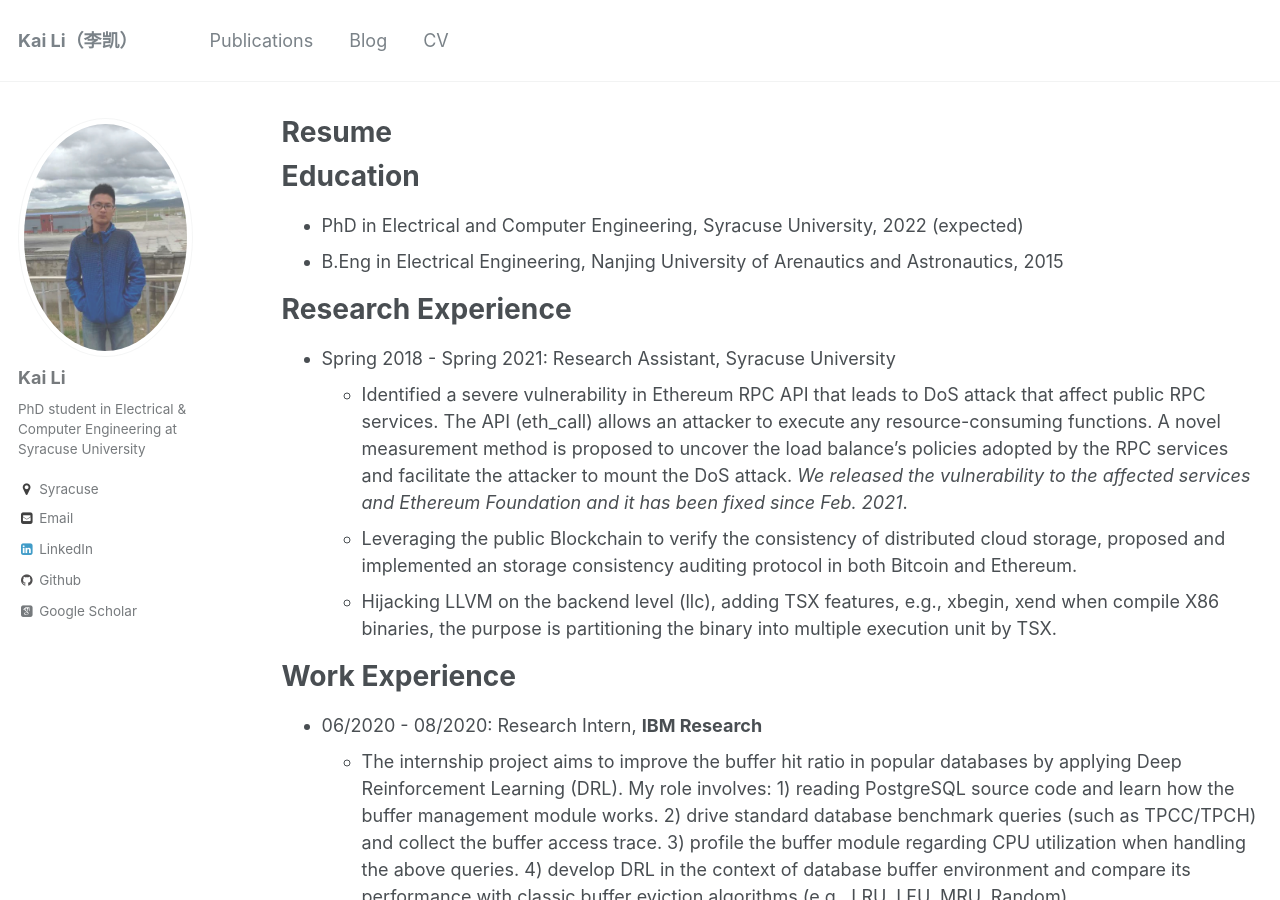
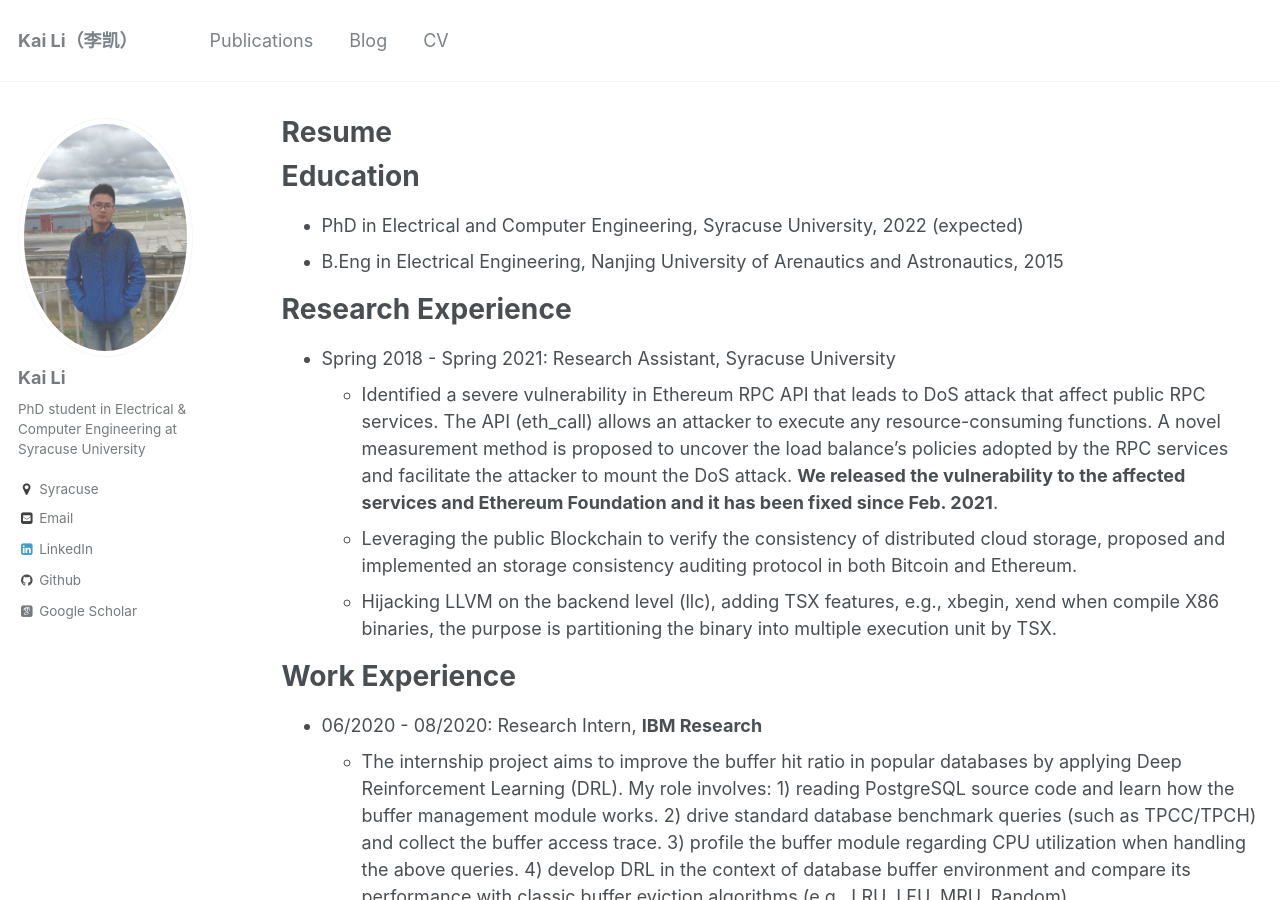
Before and after one commit to likai1993/likai1993.github.io, a Jekyll site: the page built from _pages/cv.md, in a window 1280 px wide and 900 px high. Built offline with Jekyll 4.4.1, drawn with Linux system fonts in a browser that asks for light colours; some web fonts are replaced.

Commit message:
Update cv.md

```diff
--- a/_pages/cv.md
+++ b/_pages/cv.md
@@ -18,7 +18,7 @@ Education
 Research Experience
 ======
 * Spring 2018 - Spring 2021: Research Assistant, Syracuse University
-  * Identified a severe vulnerability in Ethereum RPC API that leads to DoS attack that affect public RPC services. The API (eth_call) allows an attacker to execute any resource-consuming functions. A novel measurement method is proposed to uncover the load balance's policies adopted by the RPC services and facilitate the attacker to mount the DoS attack. *We released the vulnerability to the affected services and Ethereum Foundation and it has been fixed since Feb. 2021*.
+  * Identified a severe vulnerability in Ethereum RPC API that leads to DoS attack that affect public RPC services. The API (eth_call) allows an attacker to execute any resource-consuming functions. A novel measurement method is proposed to uncover the load balance's policies adopted by the RPC services and facilitate the attacker to mount the DoS attack. **We released the vulnerability to the affected services and Ethereum Foundation and it has been fixed since Feb. 2021**.
   * Leveraging the public Blockchain to verify the consistency of distributed cloud storage, proposed and implemented an storage consistency auditing protocol in both Bitcoin and Ethereum.
   * Hijacking LLVM on the backend level (llc), adding TSX features, e.g., xbegin, xend when compile X86 binaries, the purpose is partitioning the binary into multiple execution unit by TSX.
 
```
